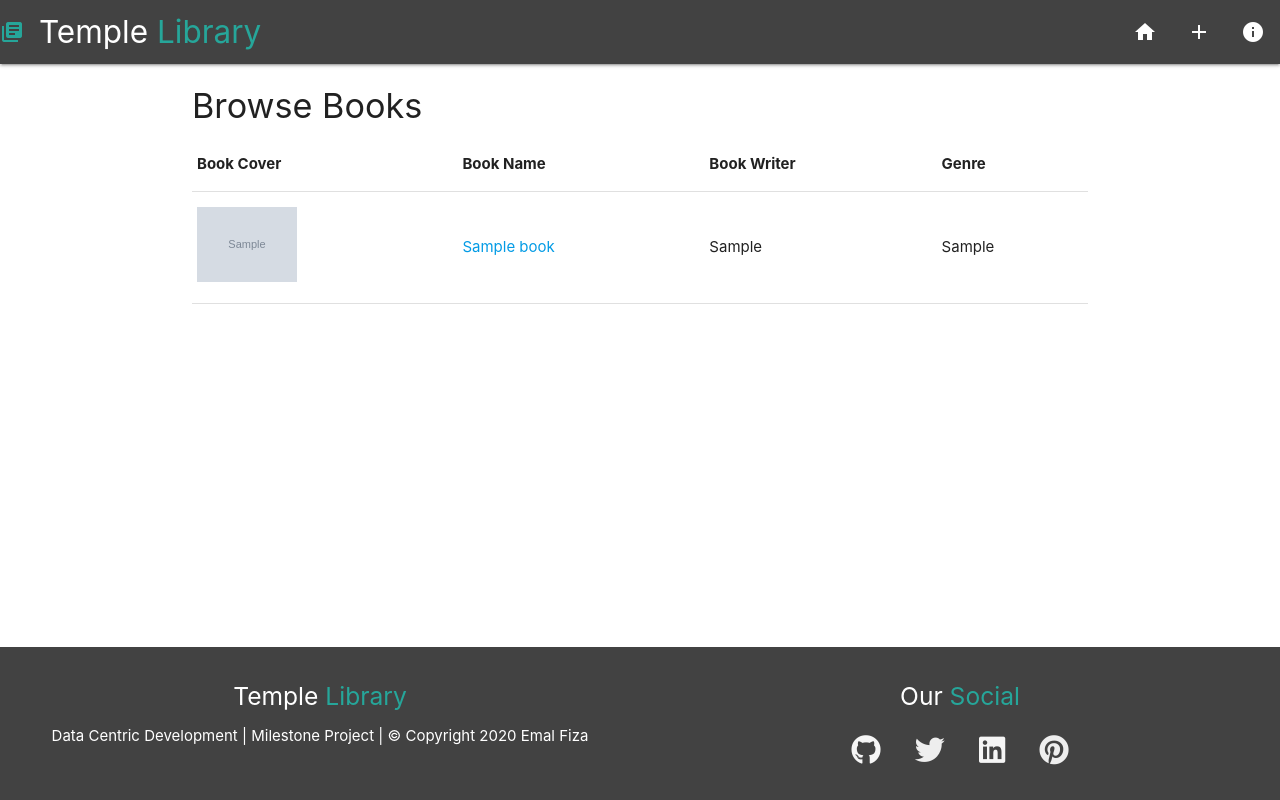
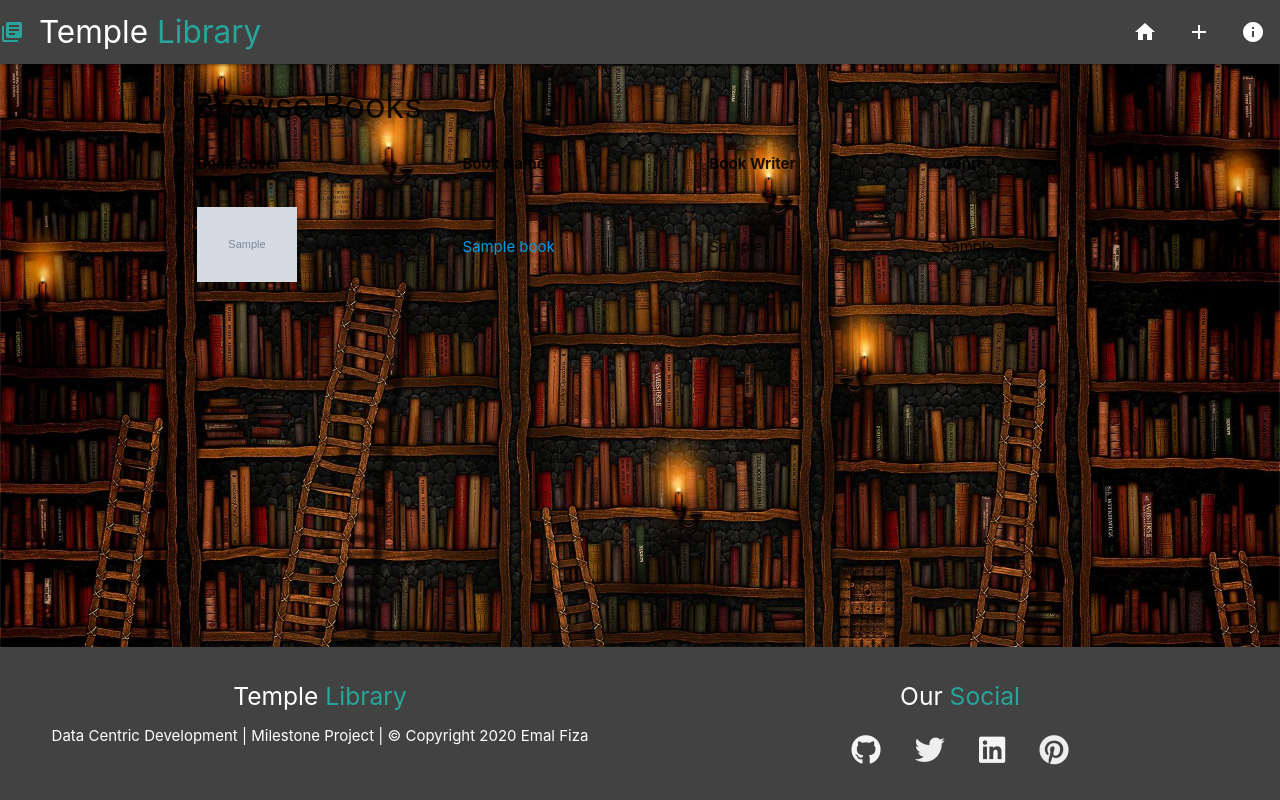
Before and after one commit to emalfiza/temple-library, a Flask app: page / in a window 1280 px wide. Run offline with Flask 2, Linux system fonts and the light colour scheme; grey boxes marked "Sample" are stand-in pictures; a database or web service that is not in the repository returns one stand-in record (values such as "Sample title"); some libraries are stand-ins or nearby versions.

Commit message:
fixed background image set for all the pages

```diff
--- a/static/css/style.css
+++ b/static/css/style.css
@@ -1,7 +1,8 @@
-/* .bg-img {
-  background: url(static/image/background-image.jpg);
+.background-img {
+  background: url(../image/background-image.jpg);
   background-attachment: fixed;
-  background-size: cover; } */
+  background-size: cover;
+}
 
  /***** GENERAL SITE SETTINGS *****/
 body {
--- a/templates/base.html
+++ b/templates/base.html
@@ -19,7 +19,7 @@
 
     <title>Welcome to Temple Library</title>
 </head>
-<body class="bg-img">
+<body class="background-img">
 
 	<header>
 		<nav class="container-fluid">
```
